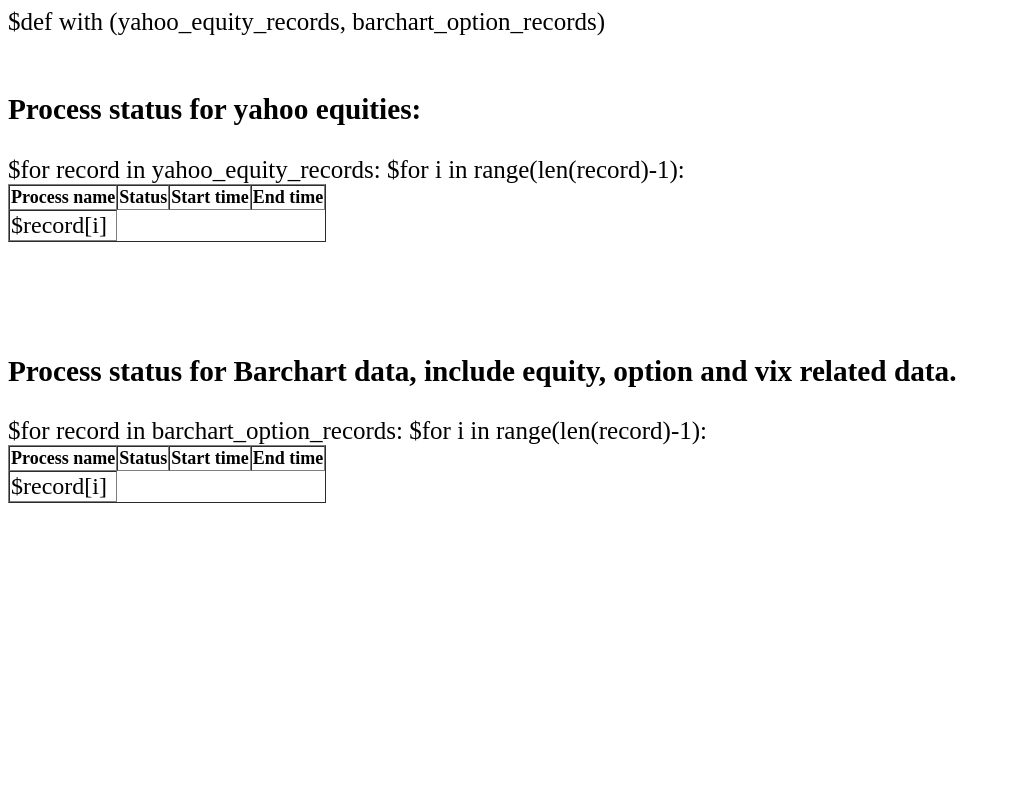
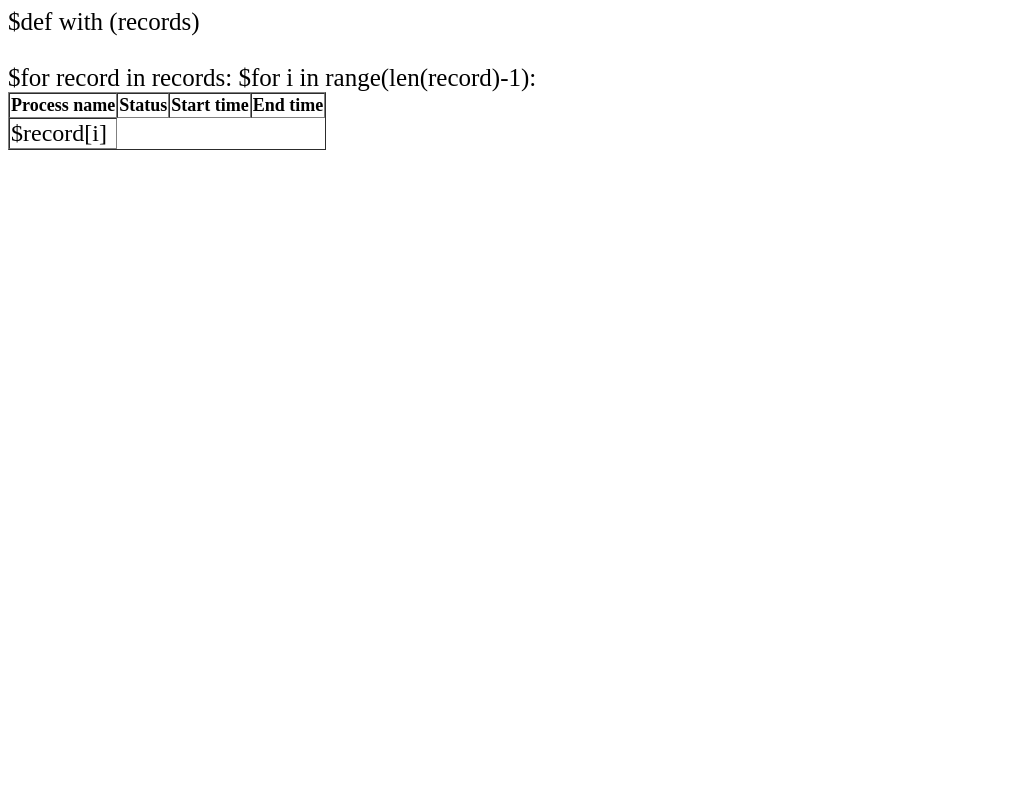
Before and after one commit to shmyhero/data-process, a Python web app: template portal/templates/process_status.html in a window 1280 px wide. Shown: the whole page, without its empty margins (0-1011 px from the left). Run offline with Jinja, Linux system fonts and the light colour scheme; the template is opened without the code that fills it, so the values that code supplies are empty.

Commit message:
revert data process status page

```diff
--- a/portal/templates/process_status.html
+++ b/portal/templates/process_status.html
@@ -1,4 +1,4 @@
-$def with (yahoo_equity_records, barchart_option_records)
+$def with (records)
 
 <html lang="en">
 <head>
@@ -6,14 +6,11 @@
     <title>Title</title>
     <style  type="text/css">
         body{font-size:25px}
-
     </style>
 </head>
 <body>
-
 </br>
 </br>
-<h3>Process status for yahoo equities:</h3>
 <table border="1" cellspacing="0" >
 
     <tr style = "font-size:18px;">
@@ -22,31 +19,11 @@
         <th>Start time</th>
         <th>End time</th>
     </tr>
-    $for record in yahoo_equity_records:
+    $for record in records:
         <tr style="background-color:$record[4]">
             $for i in range(len(record)-1):
                 <td ><font size="5" >$record[i]</font></td>
         </tr>
 </table>
-
-</br>
-</br>
-</br>
-<h3>Process status for Barchart data, include equity, option and vix related data.</h3>
-<table border="1" cellspacing="0" >
-
-    <tr style = "font-size:18px;">
-        <th>Process name</th>
-        <th>Status</th>
-        <th>Start time</th>
-        <th>End time</th>
-    </tr>
-    $for record in barchart_option_records:
-        <tr style="background-color:$record[4]">
-            $for i in range(len(record)-1):
-                <td ><font size="5" >$record[i]</font></td>
-        </tr>
-</table>
-
 </body>
 </html>
```
Also changed, not shown: portal/index.py (+8 -6 lines).
